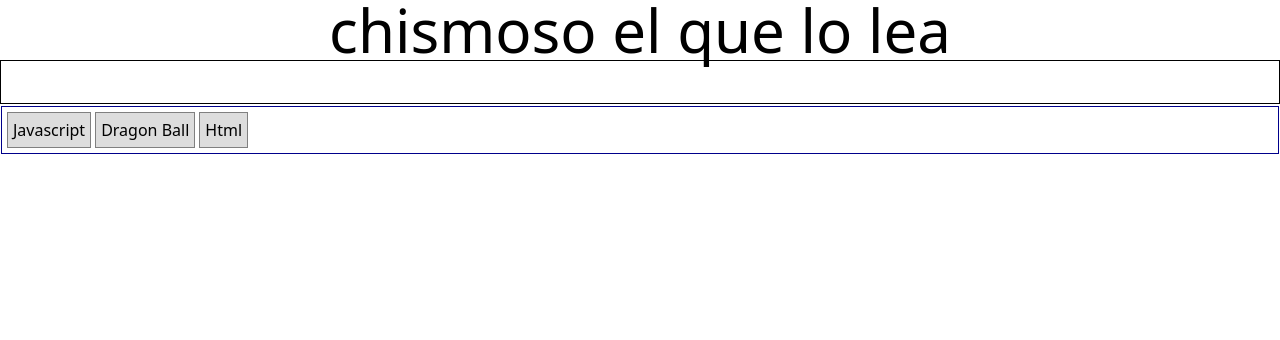
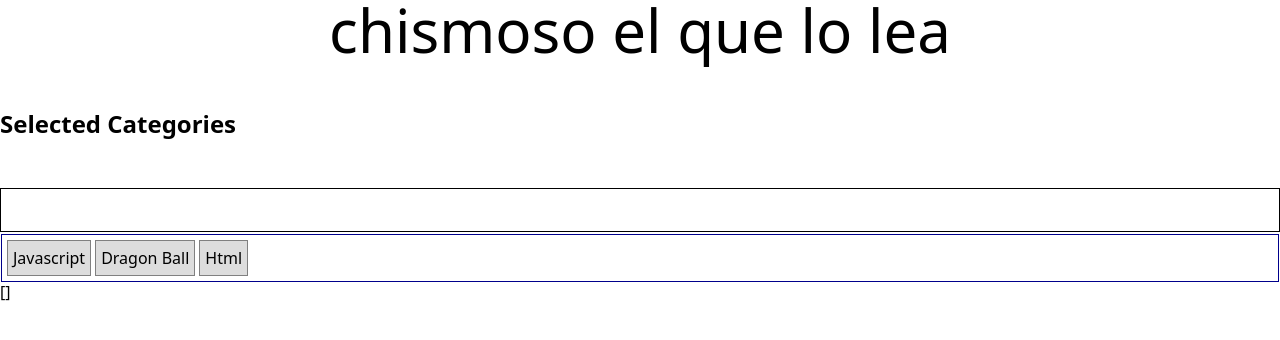
Before and after one commit to HL-2002/vue-django-ecommerce, a Vue app in the folder front/: page / in a window 1280 px wide. Shown: the top 340 px of the page. Built offline with nearby package versions, Linux system fonts and the light colour scheme; the HTML template or start-up script is replaced by a standard one.

Commit message:
add define model tu categoryselector

```diff
--- a/front/src/App.vue
+++ b/front/src/App.vue
@@ -1,9 +1,16 @@
 <script setup lang="ts">
+import { ref } from 'vue';
 import CategorySelector from './components/CategorySelector.vue';
 import HomeView from './views/HomeView.vue';
+
+const seletedCategory = ref<string[]>([])
 </script>
 
 <template>
-  <HomeView />
-  <CategorySelector />
+  <div class="flex gap-12 flex-col">
+    <HomeView />
+    <h1 class="text-2xl font-bold">Selected Categories</h1>
+    <CategorySelector v-model="seletedCategory" />
+    <p class="">{{ seletedCategory }}</p>
+  </div>
 </template>
--- a/front/src/components/CategorySelector.vue
+++ b/front/src/components/CategorySelector.vue
@@ -1,13 +1,15 @@
 <script setup lang="ts">
-import { ref, computed } from 'vue';
+import { ref, computed, defineModel } from 'vue';
 
 const inputVal = ref('')
 const inputRef = ref<HTMLInputElement | null>(null)
-const inputVals = ref<string[]>([])
+//const inputVals = ref<string[]>([])
 const whiteList = ref(["javascript", "dragon ball", "html"])
 const dialogRef = ref<HTMLDialogElement | null>(null)
 
-
+const inputVals = defineModel<string[]>({
+  required: true
+})
 
 function onKey(event: KeyboardEvent) {
   if (event.key == "Enter" && inputVal.value?.trim() !== "") {
```
